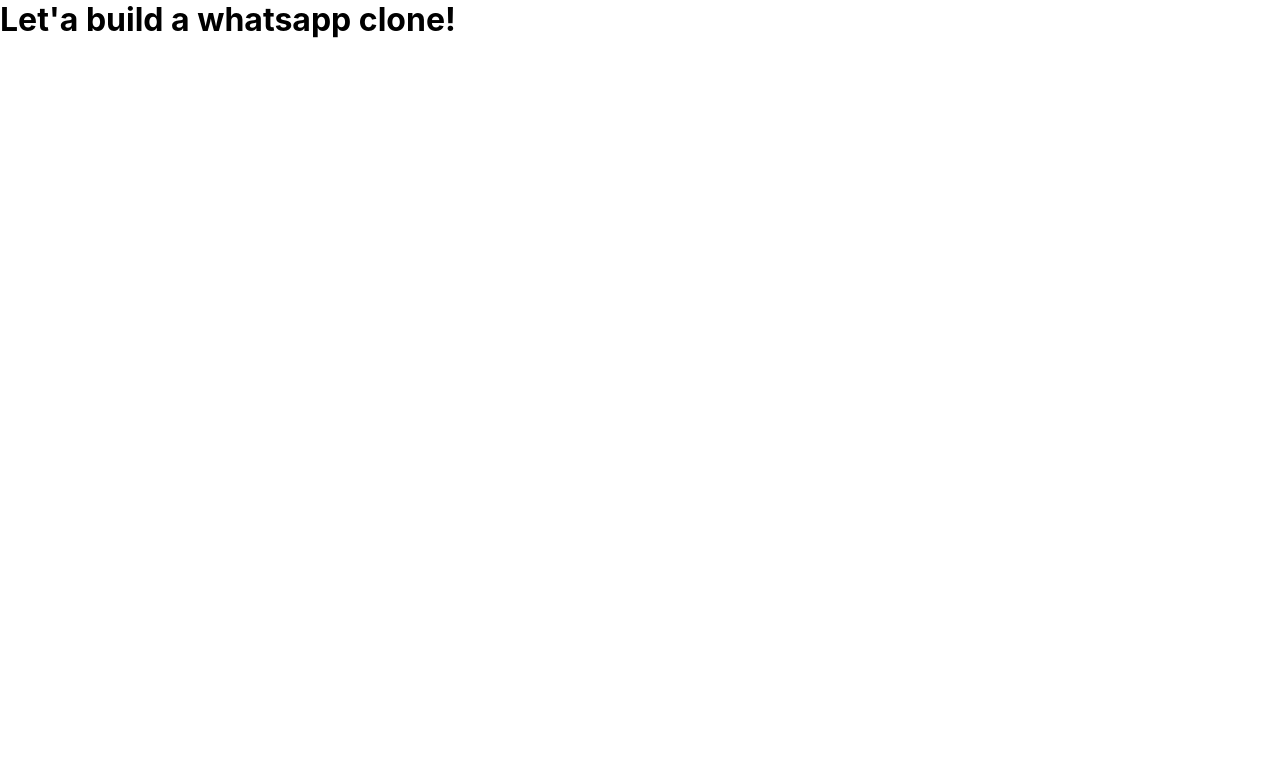
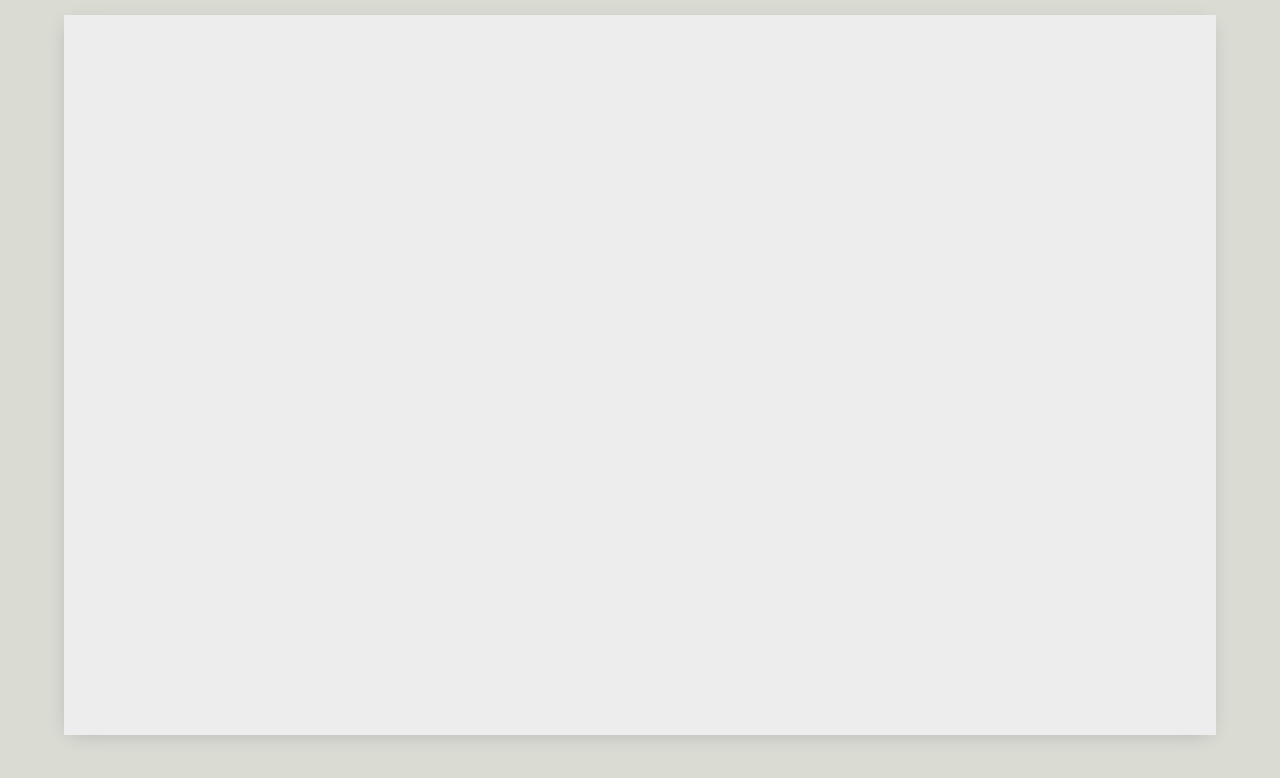
Before and after one commit to pchandna24/placement-test, a React (Create React App) app: page / in a window 1280 px wide. Shown: the top 778 px of the page. Built offline with nearby package versions, Linux system fonts and the light colour scheme.

Commit message:
Update App.js

```diff
--- a/src/App.js
+++ b/src/App.js
@@ -4,8 +4,8 @@
 
 function App() {
   return (
-    <div className="App">
-      <h1>Let'a build a whatsapp clone!</h1>
+    <div className="app">
+      <div className="app_body"></div>
     </div>
   );
 }
```
